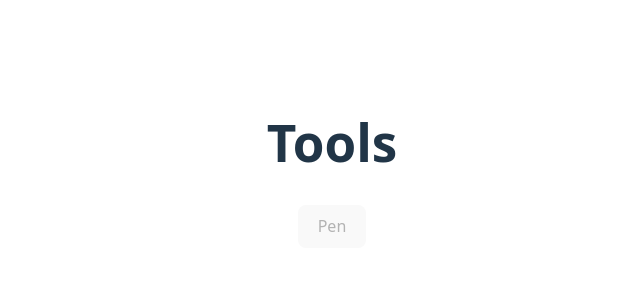
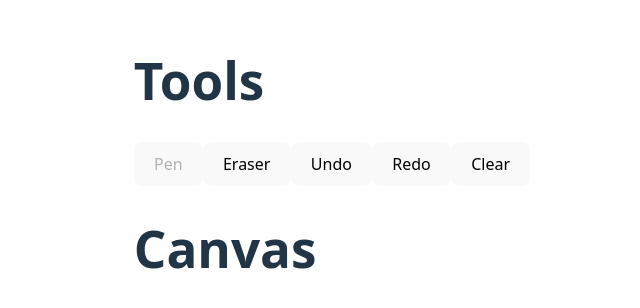
Before and after one commit to phuongwj/wits-bulletin-board, a React app in the folder frontend/: page / in a window 1280 px wide. Shown: the part 236-544 px from the top of the page, without its empty margins (308-948 px from the left). Built offline with nearby package versions, Linux system fonts and the light colour scheme; the HTML template or start-up script is replaced by a standard one.

Commit message:
checkpoint for now

```diff
--- a/frontend/src/App.tsx
+++ b/frontend/src/App.tsx
@@ -1,36 +1,11 @@
-import { useState } from 'react'
-import reactLogo from './assets/react.svg'
-import viteLogo from '/vite.svg'
-import './styles/App.scss'
-import CreatePortraitPage from './components/CreatePortraitPage'
+import './styles/App.scss';
+import CreatePortraitPage from './components/CreatePortraitPage';
 
 function App() {
-  const [count, setCount] = useState(0)
 
   return (
     <>
       <CreatePortraitPage/>
-
-      {/* <div>
-        <a href="https://vite.dev" target="_blank">
-          <img src={viteLogo} className="logo" alt="Vite logo" />
-        </a>
-        <a href="https://react.dev" target="_blank">
-          <img src={reactLogo} className="logo react" alt="React logo" />
-        </a>
-      </div>
-      <h1>Vite + React</h1>
-      <div className="card">
-        <button onClick={() => setCount((count) => count + 1)}>
-          count is {count}
-        </button>
-        <p>
-          Edit <code>src/App.tsx</code> and save to test HMR
-        </p>
-      </div>
-      <p className="read-the-docs">
-        Click on the Vite and React logos to learn more
-      </p> */}
     </>
   )
 }
--- a/frontend/src/components/CreatePortraitPage.tsx
+++ b/frontend/src/components/CreatePortraitPage.tsx
@@ -1,5 +1,7 @@
 import { ReactSketchCanvas, type ReactSketchCanvasRef } from "react-sketch-canvas";
 import { useRef, useState } from "react";
+import '../styles/CreatePortraitPage.scss';
+
 
 export default function CreatePortraitPage() {
   const canvasRef = useRef<ReactSketchCanvasRef>(null);
@@ -27,10 +29,6 @@ export default function CreatePortraitPage() {
     canvasRef.current?.clearCanvas();
   }
 
-  const handleResetClick = () => {
-    canvasRef.current?.resetCanvas();
-  }
-
   return (
     <>
       <div>
@@ -43,7 +41,34 @@ export default function CreatePortraitPage() {
           >
             Pen
           </button>
+          <button
+            type="button"
+            disabled={eraseMode}
+            onClick={handleEraserClick}
+          >
+            Eraser
+          </button>
+          <button
+            type="button"
+            onClick={handleUndoClick}
+          >
+            Undo
+          </button>
+          <button
+            type="button"
+            onClick={handleRedoClick}
+          >
+            Redo
+          </button>
+          <button
+            type="button"
+            onClick={handleClearClick}
+          >
+            Clear
+          </button>
         </div>
+        <h1 id="hello">Canvas</h1>
+        <ReactSketchCanvas ref={canvasRef} canvasColor="transparent" width="1000px" height="400px"/>
       </div>
     </>
   )
--- a/frontend/src/styles/App.scss
+++ b/frontend/src/styles/App.scss
@@ -1,44 +1,4 @@
 #root {
-  max-width: 1280px;
   margin: 0 auto;
   padding: 2rem;
-  text-align: center;
 }
-
-.logo {
-  height: 6em;
-  padding: 1.5em;
-  will-change: filter;
-  transition: filter 300ms;
-
-  &:hover {
-    filter: drop-shadow(0 0 2em #646cffaa);
-  }
-
-  &.react:hover {
-    filter: drop-shadow(0 0 2em #61dafbaa);
-  }
-}
-
-@keyframes logo-spin {
-  from {
-    transform: rotate(0deg);
-  }
-  to {
-    transform: rotate(360deg);
-  }
-}
-
-@media (prefers-reduced-motion: no-preference) {
-  a:nth-of-type(2) .logo {
-    animation: logo-spin infinite 20s linear;
-  }
-}
-
-.card {
-  padding: 2em;
-}
-
-.read-the-docs {
-  color: #888;
-}
```
Also changed, not shown: frontend/src/styles/CreatePortraitPage.scss (added).
